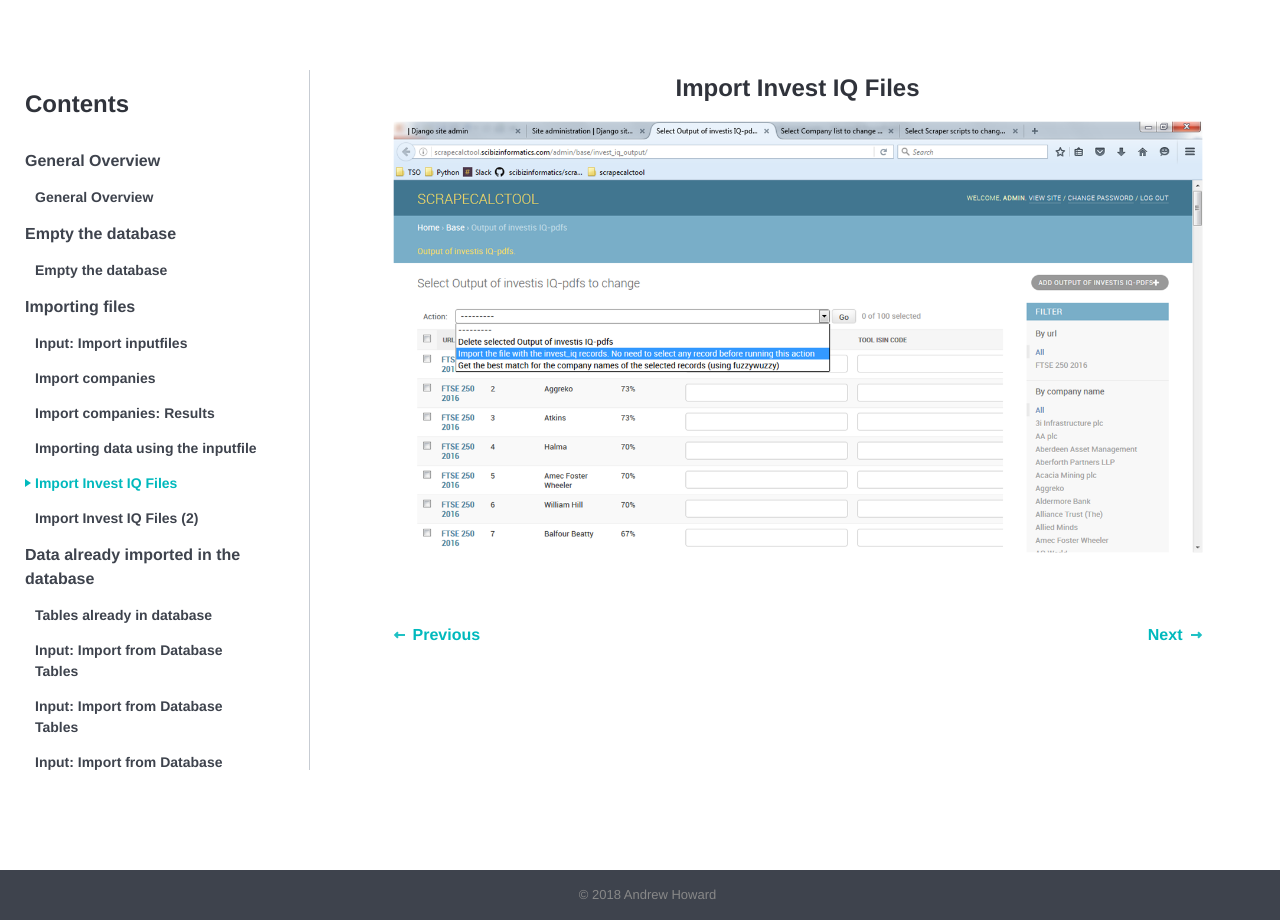
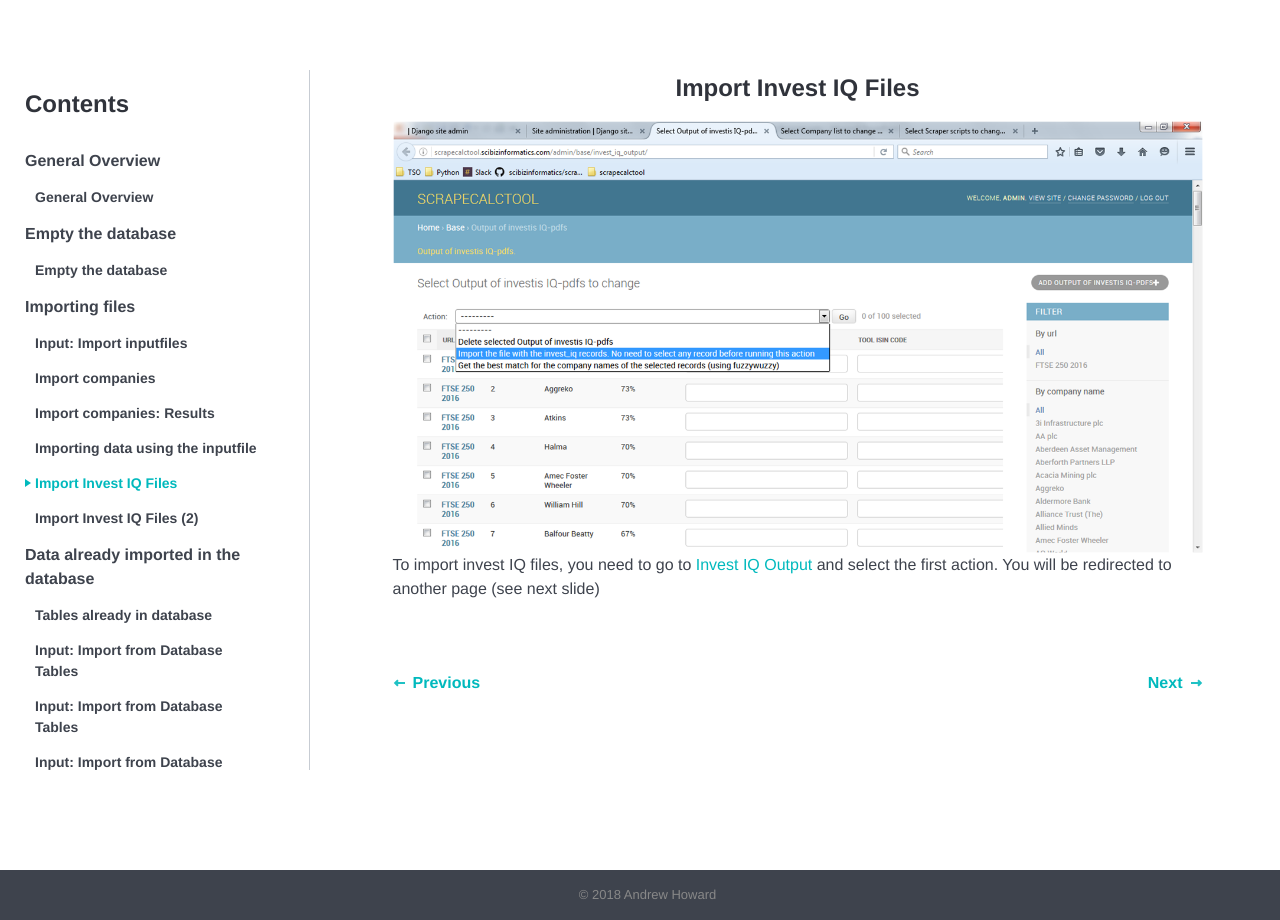
Before and after one commit to tkumpanenko/slides, a Jekyll site: the page built from _tutorials/010.html, in a window 1280 px wide. Built offline with Jekyll 4.4.1, drawn with Linux system fonts in a browser that asks for light colours.

Commit message:
Update from Forestry.io - 010.html

```diff
--- a/_tutorials/010.html
+++ b/_tutorials/010.html
@@ -4,7 +4,9 @@ topic: importing-files
 order: 5
 date: 2018-01-18 19:31:06 +0000
 ---
-
 <h4>Import Invest IQ Files</h4>
 
 <img src="{{site.url}}{{site.baseurl}}/images/010.png" alt="">
+
+<p>To import invest IQ files, you need to go to <a href="http://scrapecalctool.scibizinformatics.com/admin/base/invest_iq_output/">Invest IQ Output</a> and select the first action. You will be redirected to another page (see next slide)
+ </p>
```
